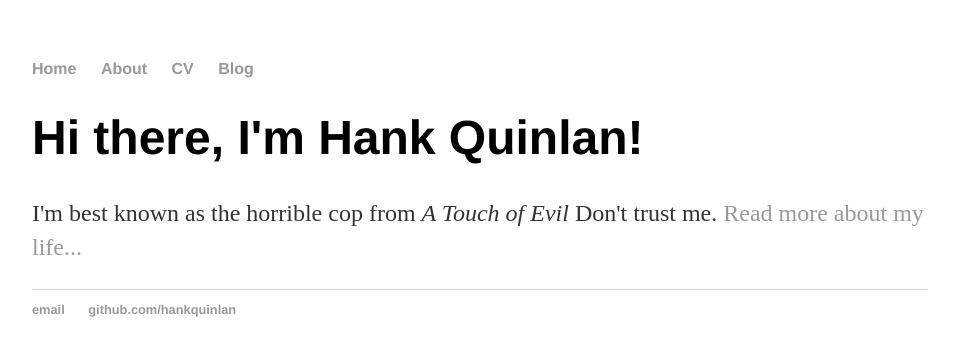
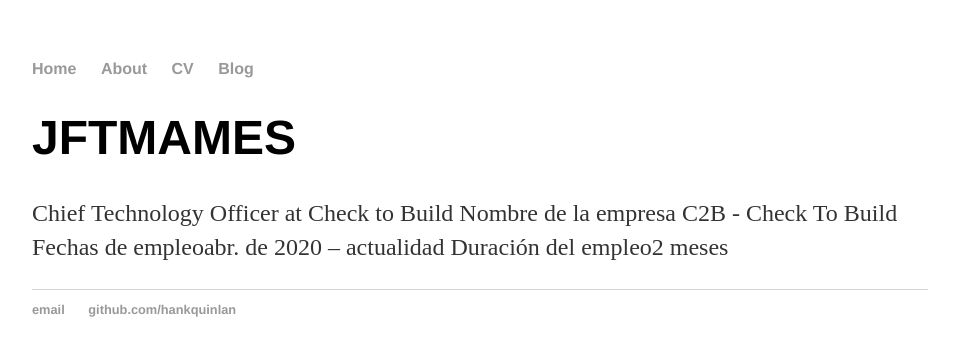
Before and after one commit to jftmames/jftmames.github.io, a Jekyll site: the page cv/index.html, which Jekyll copies as it is, in a window 1280 px wide. Shown: the top 356 px of the page, without its empty margins (160-1115 px from the left). Built offline with Jekyll 4.4.1, drawn with Linux system fonts in a browser that asks for light colours.

Commit message:
Update index.html

```diff
--- a/cv/index.html
+++ b/cv/index.html
@@ -16,8 +16,11 @@
 		</nav>
 		<div class="container">
     		<div class="blurb">
-        		<h1>Hi there, I'm Hank Quinlan!</h1>
-				<p>I'm best known as the horrible cop from <em>A Touch of Evil</em> Don't trust me. <a href="/about">Read more about my life...</a></p>
+        		<h1>JFTMAMES</h1>
+				<p>Chief Technology Officer at Check to Build
+				Nombre de la empresa C2B - Check To Build
+				Fechas de empleoabr. de 2020 – actualidad
+				Duración del empleo2 meses</p>
     		</div><!-- /.blurb -->
 		</div><!-- /.container -->
 		<footer>
```
